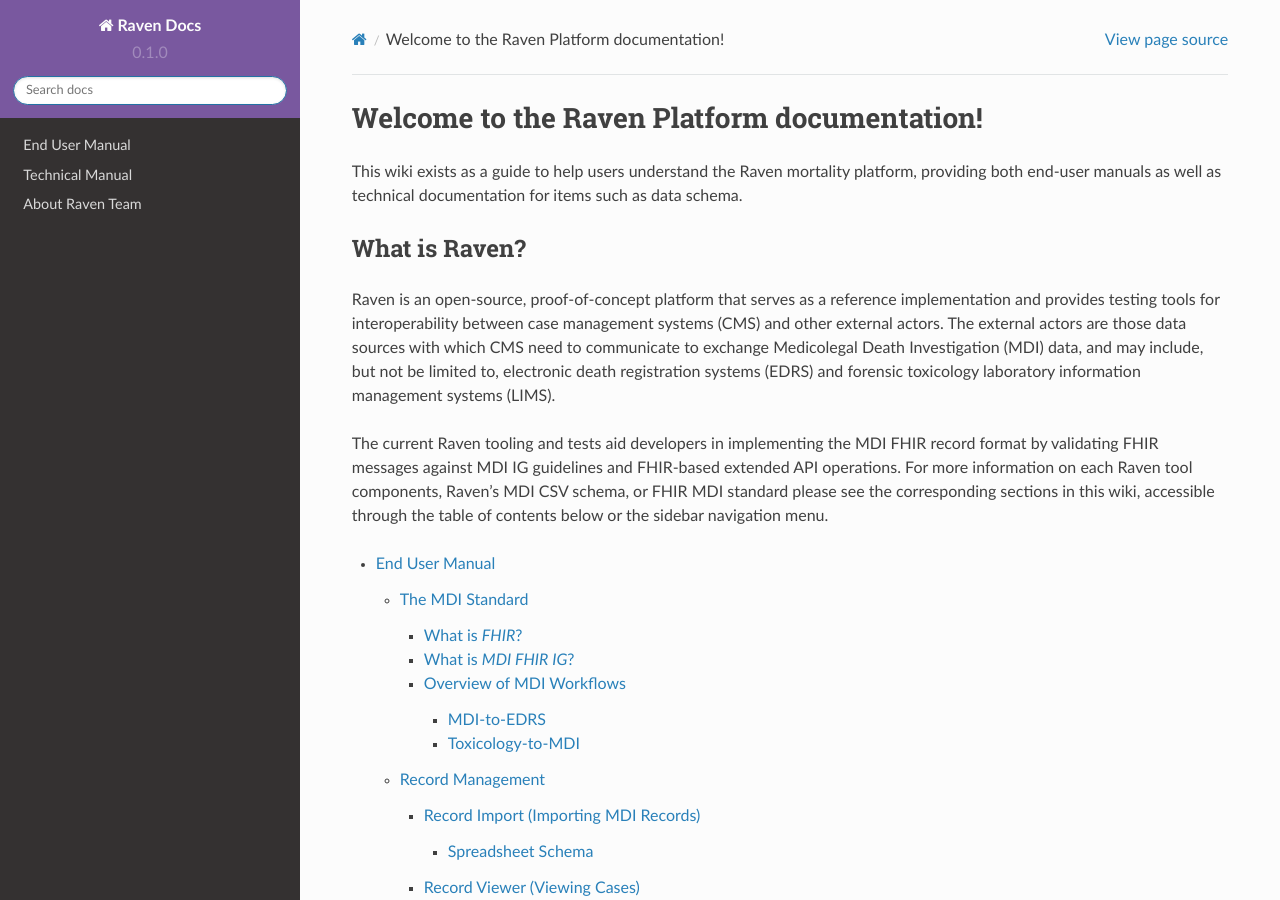
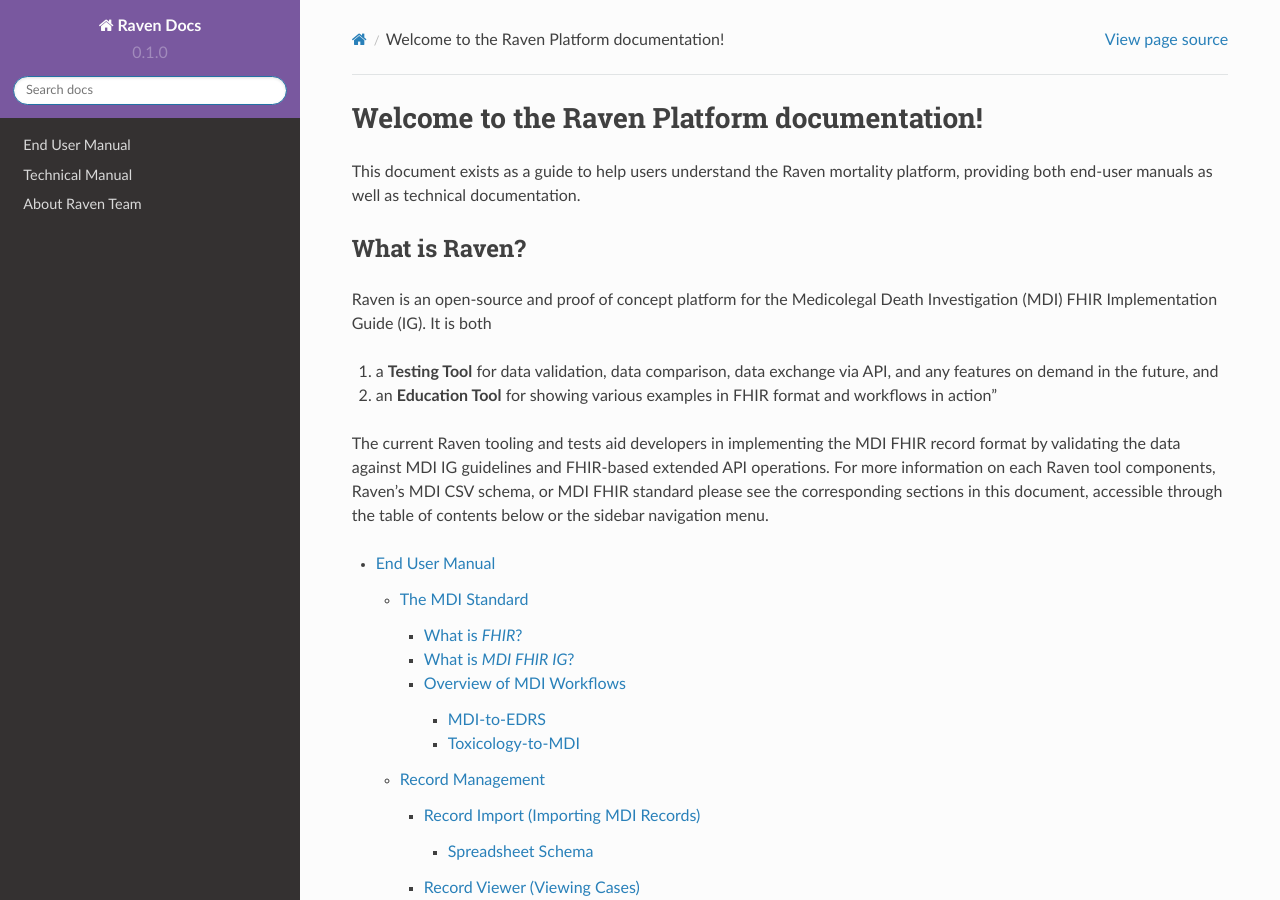
Before and after one commit to MortalityReporting/RavenDocs, a Sphinx documentation site: the page built from docs/source/index.rst, in a window 1280 px wide and 900 px high. Built offline with Sphinx 7.4.7 and the Read the Docs theme 2.0.0, drawn with Linux system fonts in a browser that asks for light colours.

Commit message:
Update index.rst

```diff
--- a/docs/source/index.rst
+++ b/docs/source/index.rst
@@ -1,20 +1,17 @@
 Welcome to the Raven Platform documentation!
 ============================================
 
-This wiki exists as a guide to help users understand
-the Raven mortality platform, providing
-both end-user manuals as well as technical documentation for items such
-as data schema.
+This document exists as a guide to help users understand the Raven mortality platform, providing both end-user manuals as well as technical documentation.
 
 What is Raven?
 --------------
 
-Raven is an open-source, proof-of-concept platform that serves as a reference implementation and provides testing tools for interoperability between case management systems (CMS) and other external actors. The external actors are those data sources with which CMS need to communicate to exchange Medicolegal Death Investigation (MDI) data, and may include, but not be limited to, electronic death registration systems (EDRS) and forensic toxicology laboratory information management systems (LIMS).
+Raven is an open-source and proof of concept platform for the Medicolegal Death Investigation (MDI) FHIR Implementation Guide (IG). It is both
 
-The current Raven tooling and tests aid developers in implementing the MDI FHIR record format by validating FHIR messages against MDI IG guidelines and FHIR-based extended API operations. For more information on each Raven tool components, Raven’s MDI CSV schema, or
-FHIR MDI standard please see the corresponding
-sections in this wiki, accessible through the table of contents below or
-the sidebar navigation menu.
+1. a **Testing Tool** for data validation, data comparison, data exchange via API, and any features on demand in the future, and
+2. an **Education Tool** for showing various examples in FHIR format and workflows in action"
+
+The current Raven tooling and tests aid developers in implementing the MDI FHIR record format by validating the data against MDI IG guidelines and FHIR-based extended API operations. For more information on each Raven tool components, Raven’s MDI CSV schema, or MDI FHIR standard please see the corresponding sections in this document, accessible through the table of contents below or the sidebar navigation menu.
 
 
 .. toctree::
```
